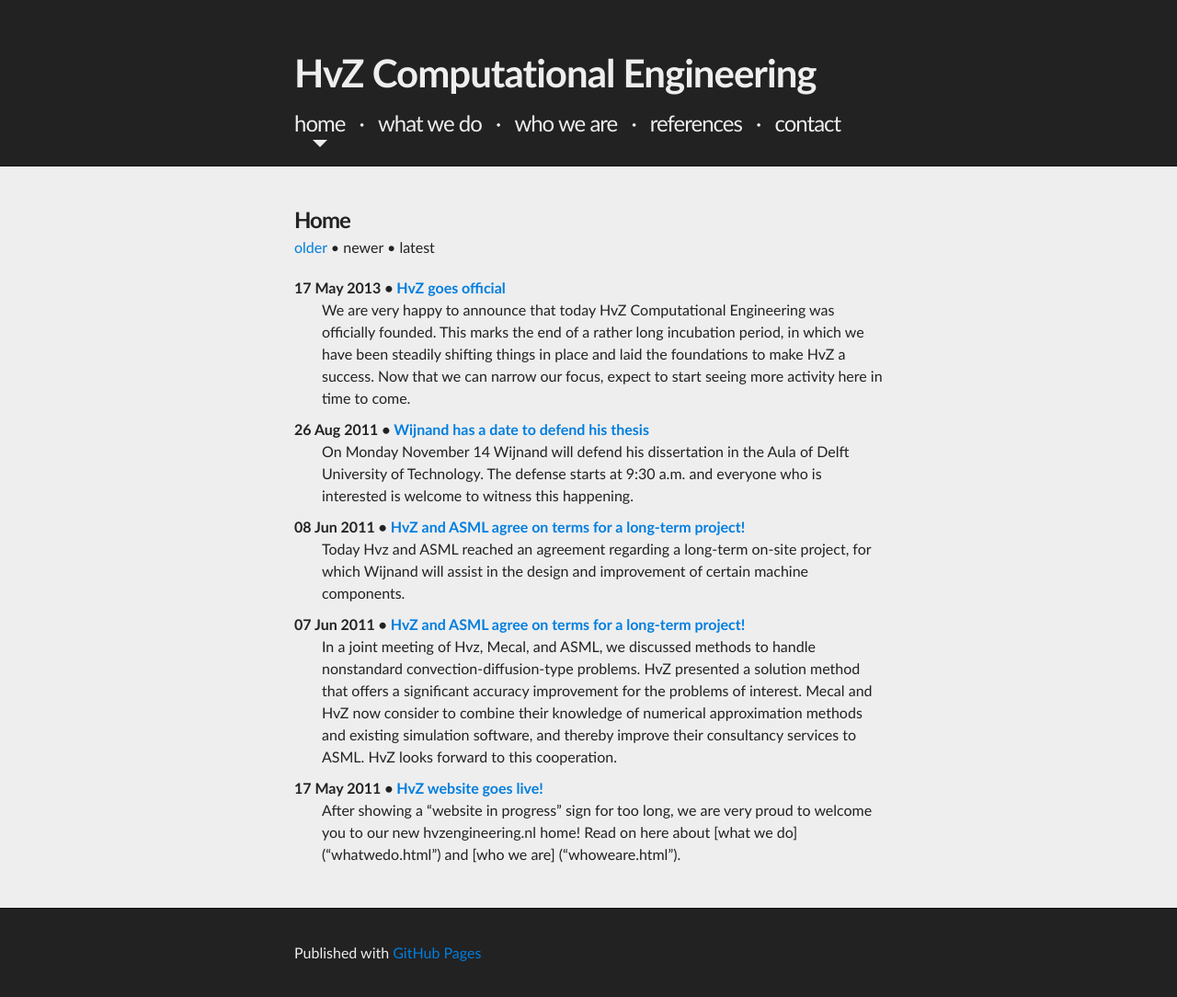
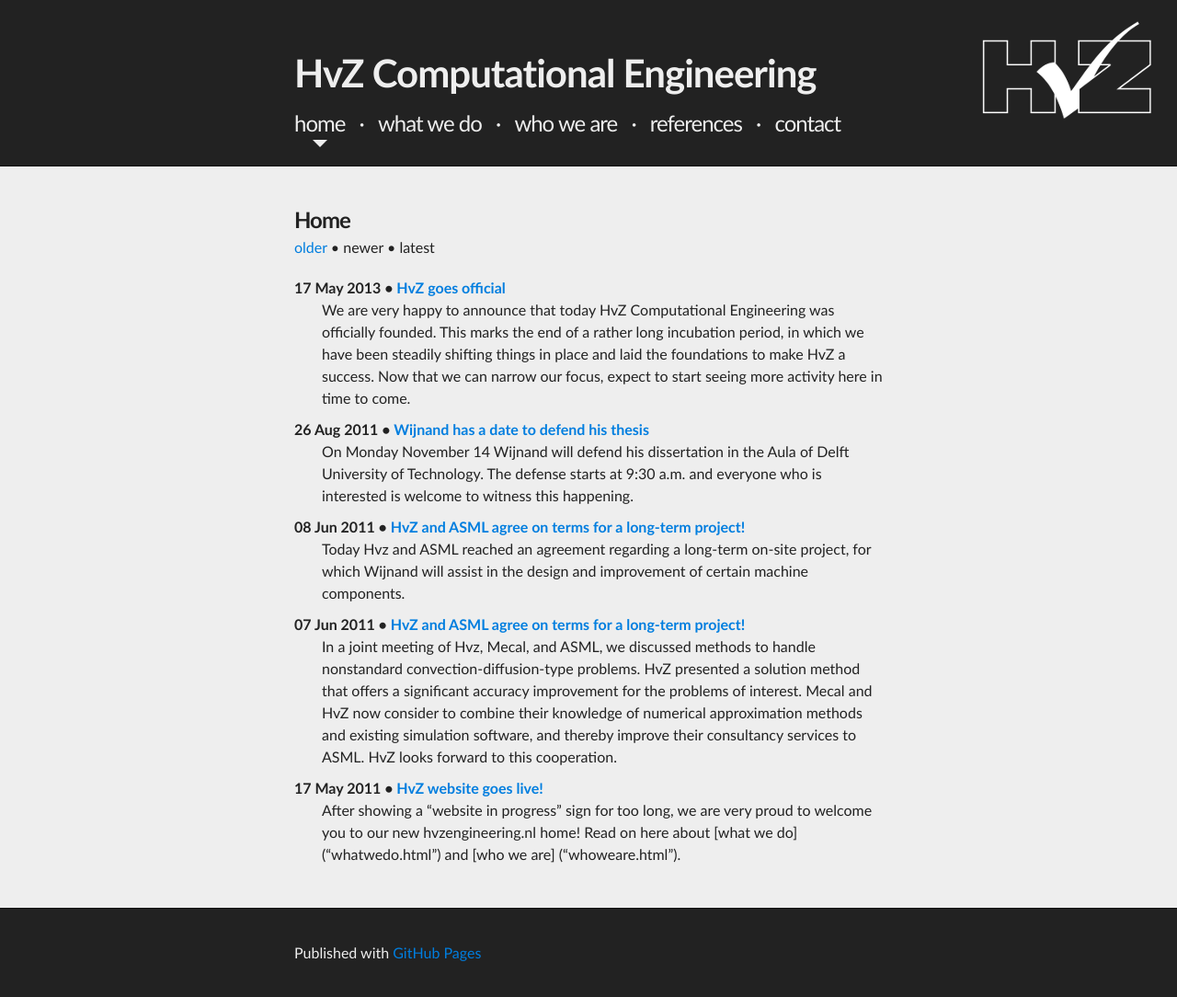
Before and after one commit to wijnandhoitinga/hvzengineering.github.io, a Jekyll site: the page built from index.html, in a window 1280 px wide. Shown: the whole page at 92% size. Built offline with Jekyll 4.4.1, drawn with Linux system fonts in a browser that asks for light colours; Markdown is read by kramdown in place of the engine named in the settings; the list of posts is cut into pages by our own code.

Commit message:
add logo

```diff
--- a/_layouts/default.html
+++ b/_layouts/default.html
@@ -45,6 +45,7 @@
   </script>
   </head>
   <body>
+    <img style="float: right; padding: 20px;" src="images/hvzlogo.png"></img>
     <div id="header_wrap" class="outer">
       <header class="inner">
         <h1>HvZ Computational Engineering</h1>
```
Also changed, not shown: images/hvzlogo.png (added).
